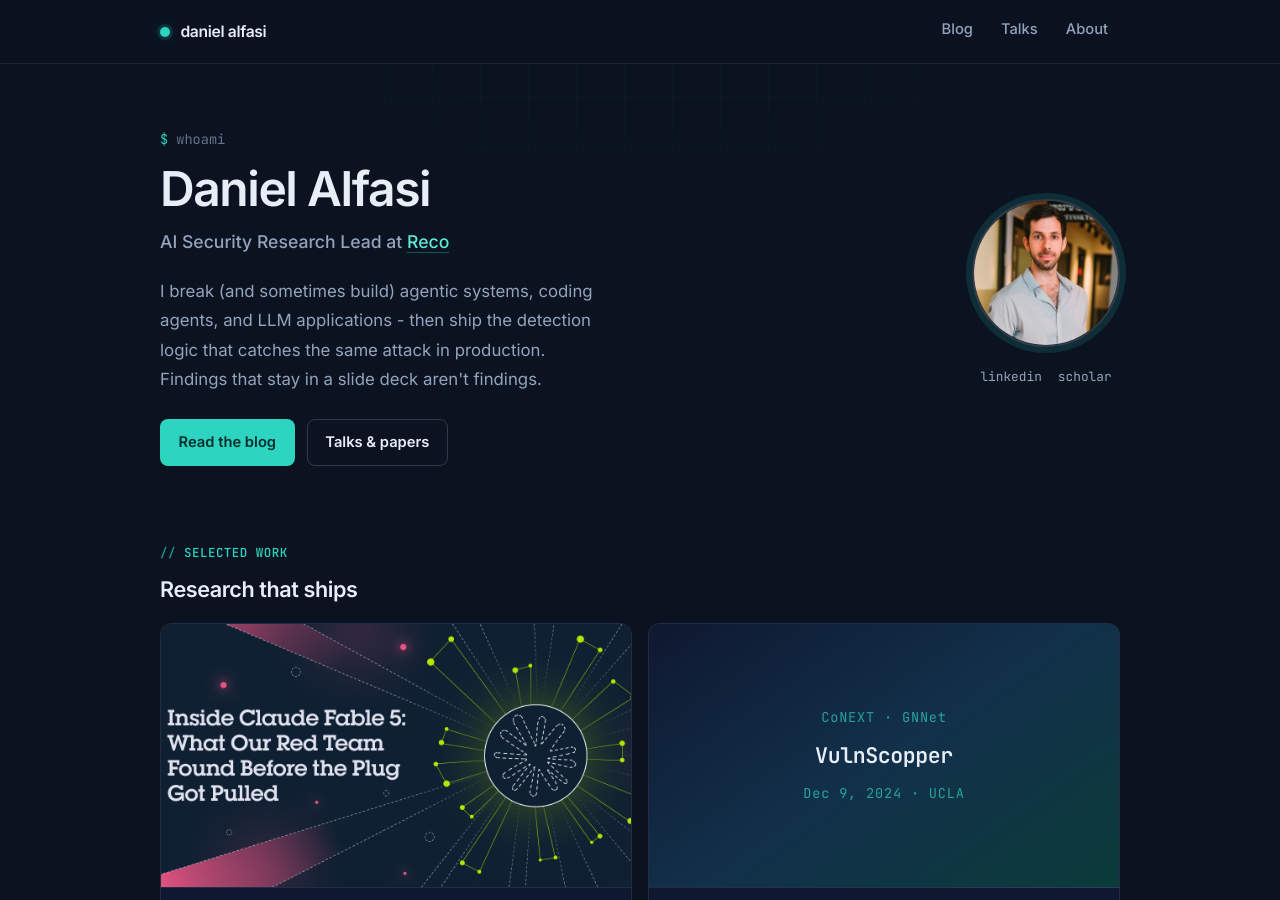
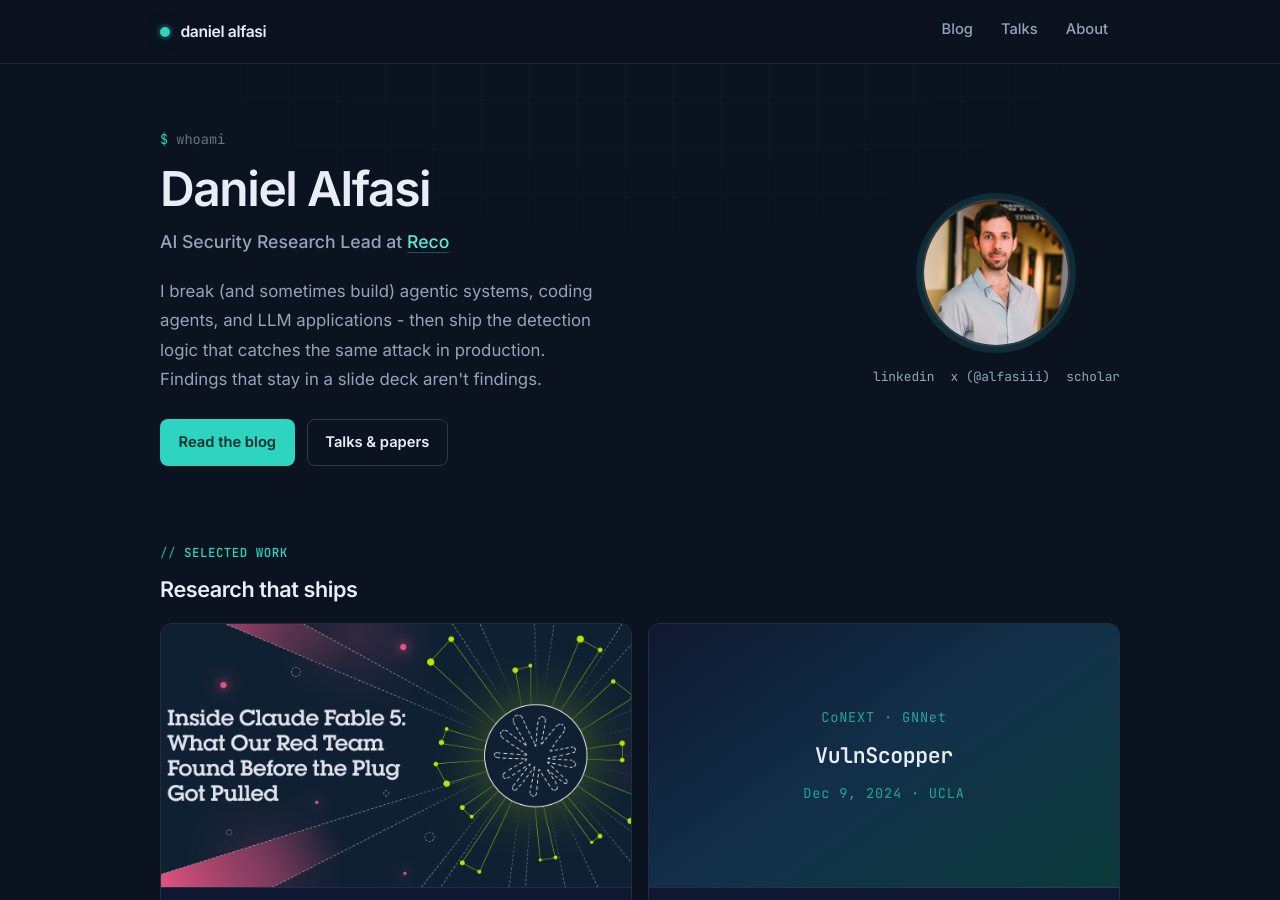
Before and after one commit to daniel4x/daniel4x.github.io, a Jekyll site: the page built from index.html, in a window 1280 px wide and 900 px high. Built offline with Jekyll 4.4.1, drawn with Linux system fonts in a browser that asks for light colours.

Commit message:
Add X profile link (@alfasiii) to homepage hero
Surface the X account next to LinkedIn and Scholar beside the profile photo.

```diff
--- a/_config.yml
+++ b/_config.yml
@@ -13,6 +13,7 @@ author:
   company_url: https://www.reco.ai
   location: Tel Aviv, Israel
   linkedin: https://www.linkedin.com/in/daniel-alfasi/
+  x: https://x.com/alfasiii
   scholar: https://scholar.google.com/citations?user=uxuvP0gAAAAJ
 
 markdown: kramdown
--- a/index.html
+++ b/index.html
@@ -35,6 +35,9 @@ description: AI Security Research Lead at Reco. Agentic AI security, red teaming
         <ul class="hero__social">
           <li>
             <a href="{{ site.author.linkedin }}" target="_blank" rel="noopener noreferrer">linkedin</a>
+          </li>
+          <li>
+            <a href="{{ site.author.x }}" target="_blank" rel="noopener noreferrer">x (@alfasiii)</a>
           </li>
           <li>
             <a href="{{ site.author.scholar }}" target="_blank" rel="noopener noreferrer">scholar</a>
```
